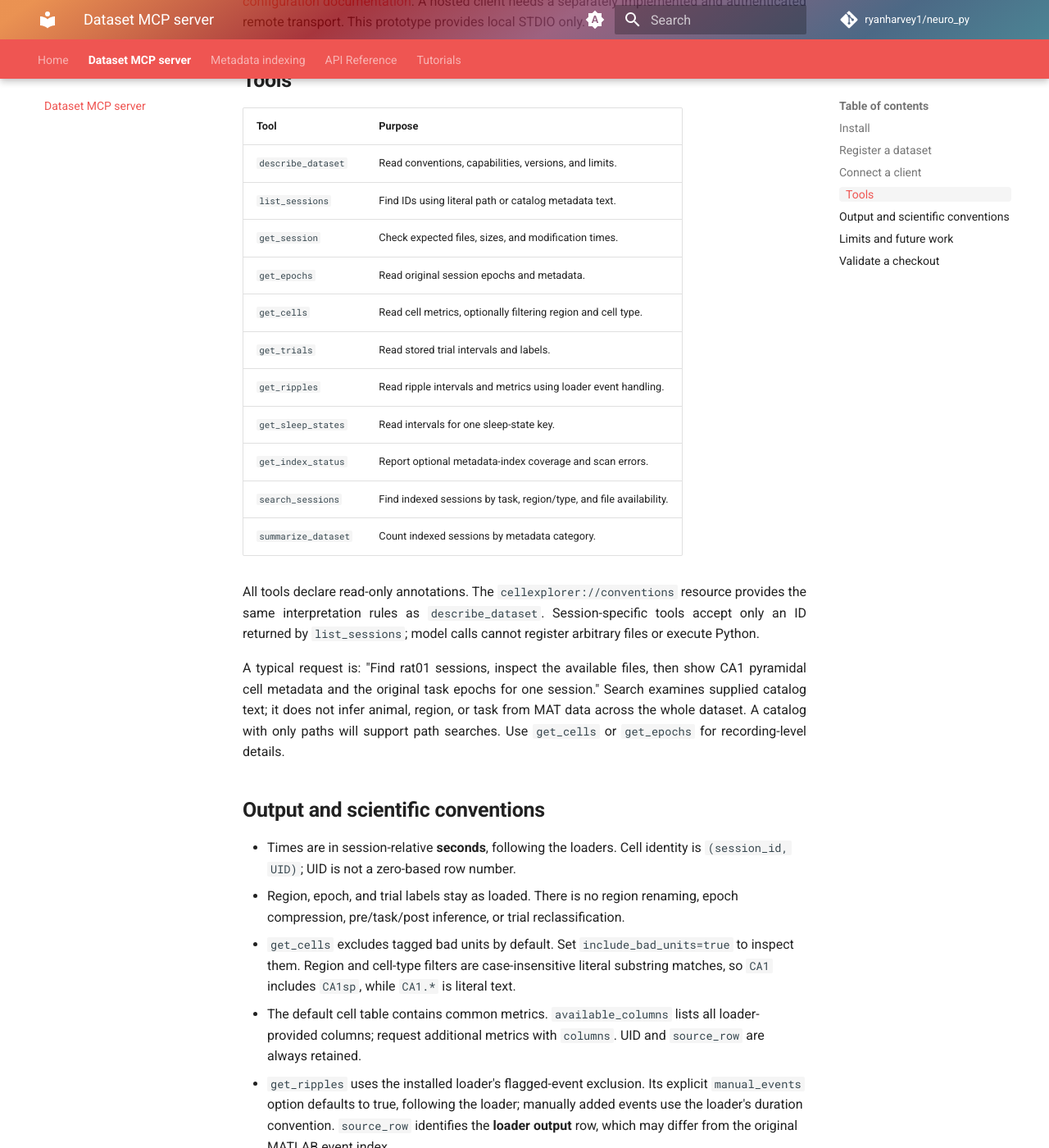
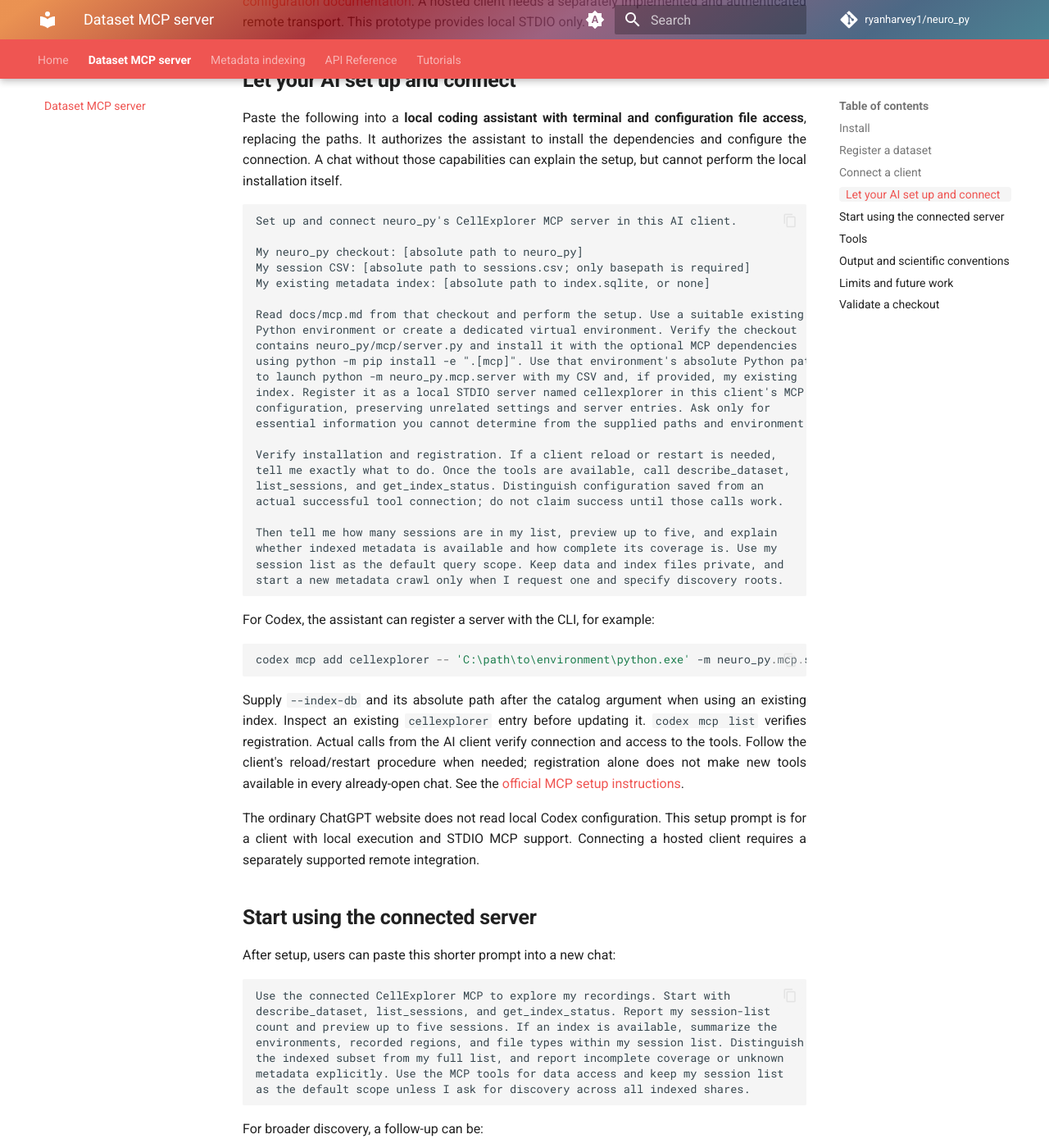
Before and after one commit to ryanharvey1/neuro_py, an MkDocs documentation site: the page built from docs/mcp.md, in a window 1280 px wide and 1400 px high, scrolled down 2207 px. Shown: the whole window at 82% size. Built offline with MkDocs 1.6.1 and Material for MkDocs 9.7.7, drawn with Linux system fonts in a browser that asks for light colours; comment, search, counter and statistics services are not loaded; some of the changed text lies outside the part shown.

Commit message:
Document AI-assisted MCP setup and first-use prompts

````diff
--- a/docs/mcp.md
+++ b/docs/mcp.md
@@ -100,6 +100,83 @@
 A hosted client needs a separately implemented and authenticated remote transport.
 This prototype provides local STDIO only.
 
+## Let your AI set up and connect
+
+Paste the following into a **local coding assistant with terminal and configuration
+file access**, replacing the paths. It authorizes the assistant to install the
+dependencies and configure the connection. A chat without those capabilities can
+explain the setup, but cannot perform the local installation itself.
+
+```text
+Set up and connect neuro_py's CellExplorer MCP server in this AI client.
+
+My neuro_py checkout: [absolute path to neuro_py]
+My session CSV: [absolute path to sessions.csv; only basepath is required]
+My existing metadata index: [absolute path to index.sqlite, or none]
+
+Read docs/mcp.md from that checkout and perform the setup. Use a suitable existing
+Python environment or create a dedicated virtual environment. Verify the checkout
+contains neuro_py/mcp/server.py and install it with the optional MCP dependencies
+using python -m pip install -e ".[mcp]". Use that environment's absolute Python path
+to launch python -m neuro_py.mcp.server with my CSV and, if provided, my existing
+index. Register it as a local STDIO server named cellexplorer in this client's MCP
+configuration, preserving unrelated settings and server entries. Ask only for
+essential information you cannot determine from the supplied paths and environment.
+
+Verify installation and registration. If a client reload or restart is needed,
+tell me exactly what to do. Once the tools are available, call describe_dataset,
+list_sessions, and get_index_status. Distinguish configuration saved from an
+actual successful tool connection; do not claim success until those calls work.
+
+Then tell me how many sessions are in my list, preview up to five, and explain
+whether indexed metadata is available and how complete its coverage is. Use my
+session list as the default query scope. Keep data and index files private, and
+start a new metadata crawl only when I request one and specify discovery roots.
+```
+
+For Codex, the assistant can register a server with the CLI, for example:
+
+```powershell
+codex mcp add cellexplorer -- 'C:\path\to\environment\python.exe' -m neuro_py.mcp.server --catalog 'C:\lab\sessions.csv'
+```
+
+Supply `--index-db` and its absolute path after the catalog argument when using
+an existing index. Inspect an existing `cellexplorer` entry before updating it.
+`codex mcp list` verifies registration. Actual calls from the AI client verify
+connection and access to the tools. Follow the client's reload/restart procedure
+when needed; registration alone does not make new tools available in every
+already-open chat. See the [official MCP setup instructions](https://learn.chatgpt.com/docs/extend/mcp?surface=cli).
+
+The ordinary ChatGPT website does not read local Codex configuration. This setup
+prompt is for a client with local execution and STDIO MCP support. Connecting a
+hosted client requires a separately supported remote integration.
+
+## Start using the connected server
+
+After setup, users can paste this shorter prompt into a new chat:
+
+```text
+Use the connected CellExplorer MCP to explore my recordings. Start with
+describe_dataset, list_sessions, and get_index_status. Report my session-list
+count and preview up to five sessions. If an index is available, summarize the
+environments, recorded regions, and file types within my session list. Distinguish
+the indexed subset from my full list, and report incomplete coverage or unknown
+metadata explicitly. Use the MCP tools for data access and keep my session list
+as the default scope unless I ask for discovery across all indexed shares.
+```
+
+For broader discovery, a follow-up can be:
+
+```text
+Search all indexed shares, including sessions outside my CSV. Summarize the
+recorded environments, regions, and file types, and report scan coverage and
+metadata gaps so I can tell whether the inventory is complete.
+```
+
+Users do not need to memorize tool names; these prompts give the AI a starting
+workflow. Later questions can use ordinary language, such as "Find cheeseboard
+sessions with CA1 pyramidal cells in my session list."
+
 ## Tools
 
 | Tool | Purpose |
@@ -118,14 +195,14 @@
 
 All tools declare read-only annotations. The `cellexplorer://conventions` resource
 provides the same interpretation rules as `describe_dataset`. Session-specific
-tools accept only an ID returned by `list_sessions`; model calls cannot register
+tools accept only an ID returned by `list_sessions` or `search_sessions`; model calls cannot register
 arbitrary files or execute Python.
 
 A typical request is: "Find rat01 sessions, inspect the available files, then
 show CA1 pyramidal cell metadata and the original task epochs for one session."
-Search examines supplied catalog text; it does not infer animal, region, or task
-from MAT data across the whole dataset. A catalog with only paths will support
-path searches. Use `get_cells` or `get_epochs` for recording-level details.
+`list_sessions` searches supplied catalog text. A catalog with only paths supports
+path searches. Use `search_sessions` for indexed metadata discovery, and
+`get_cells` or `get_epochs` for recording-level details.
 
 ## Output and scientific conventions
 
````
Also changed, not shown: README.md (+2 -0 lines), docs/mcp-index.md (+5 -0 lines).
